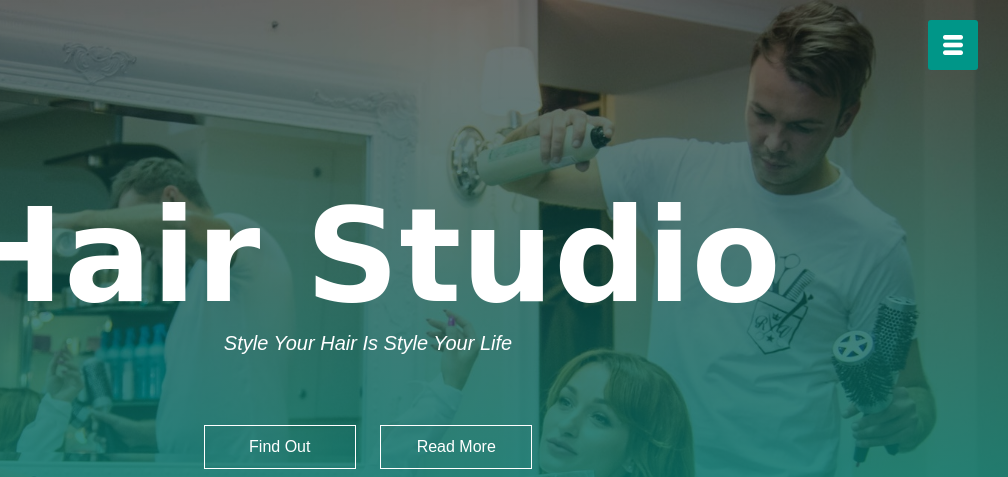
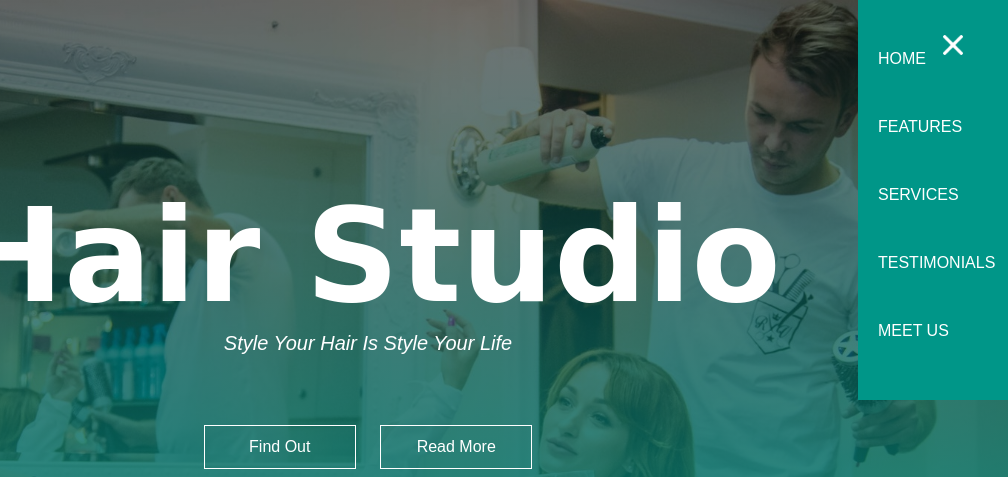
Before and after one commit to lahfen-brandy/barber-shop, a plain HTML site: page index.html in a window 1280 px wide. Both pictures are taken after a click on the element 1225 px from the left and 45 px from the top of the page. Shown: the top 477 px of the page, 272-1280 px from the left. Drawn offline with Linux system fonts and the light colour scheme; some packages are replaced by stand-ins of ours; a script that the page names is missing; a web font is replaced by a local one.

Commit message:
fixed side bar toggle

```diff
--- a/Assets/Styles.css
+++ b/Assets/Styles.css
@@ -1,3 +1,7 @@
+html {
+    scroll-behavior: smooth;
+}
+
 * {
     margin: 0;
     padding: 0;
@@ -74,11 +78,15 @@
     width: 150px;
     height: 50vh;
     position: fixed;
-    right: 0;
+    right: -250px;
     top: 0;
     background: #009688;
     z-index: 2;
     transition: 0.5s;
+}
+
+#SideNav.active {
+    right: 0;
 }
 
 nav ul li {
@@ -107,7 +115,6 @@ nav ul li a {
 #menuBtn img {
     width: 20px;
     margin-top: 15px;
-
 }
 
 @media screen and (max-width: 770px) {
--- a/index.html
+++ b/index.html
@@ -38,26 +38,23 @@
         <img src="Assets/images/menu.png" id="menu">
     </div>
     <script>
-        var menuBtn = document.getElementById("menuBtn")
-        var SideNav = document.getElementById("SideNav")
-        var menu = document.getElementById("menu")
-
-        SideNav.style.right == "-250px";
+        const menuBtn = document.getElementById("menuBtn");
+        const SideNav = document.getElementById("SideNav");
+        const menu = document.getElementById("menu");
 
         menuBtn.onclick = function () {
-            if (SideNav.style.right == "-250px") {
-                SideNav.style.right = "0";
+            if (SideNav.classList.contains("active")) {
+                SideNav.classList.remove("active");
+                menu.src = "Assets/images/menu.png";
+            } else {
+                SideNav.classList.add('active');
                 menu.src = "Assets/images/close.png";
             }
-            else {
-                SideNav.style.right = "-250px";
-                menu.src = "Assets/images/menu.png";
-            }
         }
-        var scroll = new SmoothScroll('a[href*="#"]', {
-            speed: 1000,
-            speedAsDuration: true
-        });
+        // const scroll = new SmoothScroll('a[href*="#"]', {
+        //     speed: 1000,
+        //     speedAsDuration: true
+        // });
     </script>
 
     <!--feature-->
@@ -71,21 +68,24 @@
                 <h1>Experienced staff</h1>
                 <div class="features-desc">
                     <div class="feature-text">
-                        <p> <img src="Assets/icons/sheild.png" class="feature-icon"> Lorem ipsum dolor sit amet consectetur adipisicing elit.
+                        <p> <img src="./Assets/icons/sheild.png" class="feature-icon"> Lorem ipsum dolor sit amet
+                            consectetur adipisicing elit.
                             Tempora eaque quae explicabo minima</p>
                     </div>
                 </div>
                 <h1>Pre Booking Online</h1>
                 <div class="features-desc">
                     <div class="feature-text">
-                        <p><img src="Assets/icons/check-box.png" class="feature-icon"> Lorem ipsum dolor sit amet consectetur adipisicing elit.
+                        <p><img src="Assets/icons/check-box.png" class="feature-icon"> Lorem ipsum dolor sit amet
+                            consectetur adipisicing elit.
                             Tempora eaque quae explicabo minima</p>
                     </div>
                 </div>
                 <h1>Affordable Cost</h1>
                 <div class="features-desc">
                     <div class="feature-text">
-                        <p><img src="Assets/icons/inr.jpg" class="feature-icon"> Lorem ipsum dolor sit amet consectetur adipisicing elit.
+                        <p><img src="Assets/icons/inr.jpg" class="feature-icon"> Lorem ipsum dolor sit amet consectetur
+                            adipisicing elit.
                             Tempora eaque quae explicabo minima</p>
                     </div>
                 </div>
```
